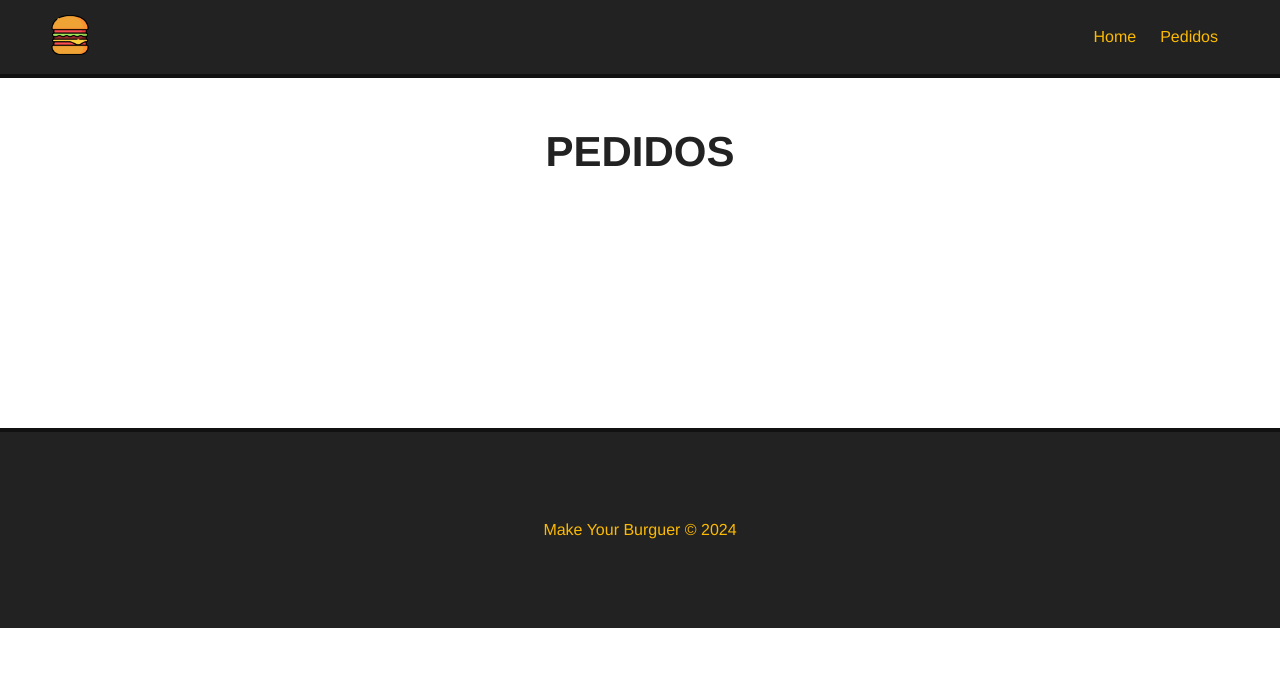
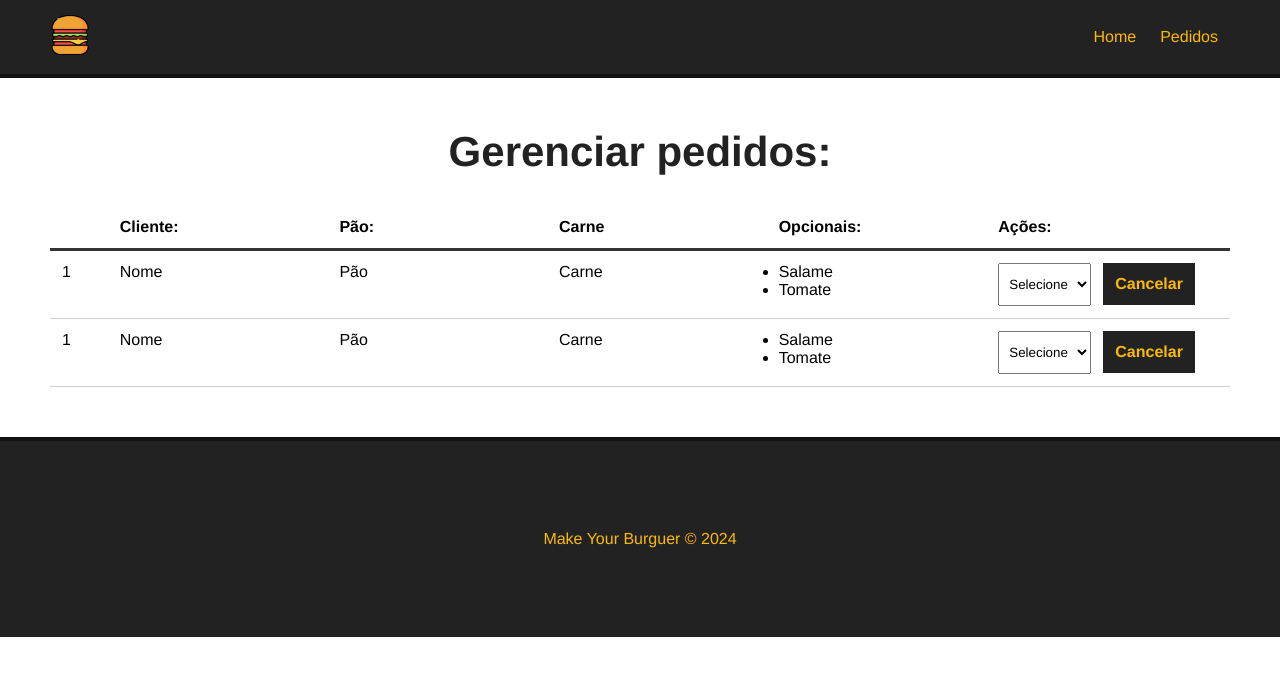
Before and after one commit to Wagner-Bregeon94/Make-Your-Burguer, a Vue app: page /pedidos in a window 1280 px wide. Shown: the top 676 px of the page. Built offline with nearby package versions, Linux system fonts and the light colour scheme.

Commit message:
criando a tela de pedidos

```diff
--- /dev/null
+++ b/src/components/Dashboard.vue
@@ -0,0 +1,116 @@
+<template>
+    <div id="burger-table">
+        <div>
+            <div id="burger-table-heading">
+                <div class="order-id"></div>
+                <div>Cliente:</div>
+                <div>Pão:</div>
+                <div>Carne</div>
+                <div>Opcionais:</div>
+                <div>Ações:</div>
+            </div>
+        </div>
+        <div id="burger-table-rows">
+            <div class="burger-table-row">
+                <div class="order-number">1</div>
+                <div>Nome</div>
+                <div>Pão</div>
+                <div>Carne</div>
+                <div>
+                    <ul>
+                        <li>Salame</li>
+                        <li>Tomate</li>
+                    </ul>
+                </div>
+                <div>
+                    <select name="status" class="status">
+                        <option value="">Selecione</option>
+                    </select>
+                    <button class="delete-btn">Cancelar</button>
+                </div>
+            </div>
+             <div class="burger-table-row">
+                <div class="order-number">1</div>
+                <div>Nome</div>
+                <div>Pão</div>
+                <div>Carne</div>
+                <div>
+                    <ul>
+                        <li>Salame</li>
+                        <li>Tomate</li>
+                    </ul>
+                </div>
+                <div>
+                    <select name="status" class="status">
+                        <option value="">Selecione</option>
+                    </select>
+                    <button class="delete-btn">Cancelar</button>
+                </div>
+            </div>
+        </div>
+    </div>
+</template>
+
+<script>
+export default {
+    name: "Dashboard"
+}
+</script>
+
+<style scoped>
+    #burger-table {
+        max-width: 1200px;
+        margin: 0 auto;
+    }
+
+    #burger-table-heading,
+    #burger-table-rows,
+    .burger-table-row {
+        display: flex;
+        flex-wrap: wrap;
+    }
+
+    #burger-table-heading {
+        font-weight: bold;
+        padding: 12px;
+        border-bottom: 3px solid #333;
+    }
+
+    #burger-table-heading div,
+    .burger-table-row div {
+       width: 19%;
+    }
+
+    .burger-table-row {
+        width: 100%;
+        padding: 12px;
+        border-bottom: 1px solid #CCC;
+    }
+
+    #burger-table-heading .order-id,
+    .burger-table-row .order-number {
+        width: 5%;
+    }
+
+    select {
+        padding: 12px 6px;
+        margin-right: 12px;
+    }
+
+    .delete-btn {
+        background-color: #222;
+        color: #FCBA03;
+        font-weight: bold;
+        border: 2px solid #222;
+        padding: 10px;
+        font-size: 16px;
+        margin: 0 auto;
+        cursor: pointer;
+        transition: .5s;
+    }
+
+    .delete-btn:hover {
+        background-color: transparent;
+        color: #222;
+    }
+</style>
--- a/src/views/Pedidos.vue
+++ b/src/views/Pedidos.vue
@@ -1,5 +1,17 @@
 <template>
   <div class="main-container">
-    <h1>PEDIDOS</h1>
+    <h1>Gerenciar pedidos:</h1>
+    <Dashboard/>
   </div>
 </template>
+
+<script>
+import Dashboard from "../components/Dashboard.vue";
+
+export default {
+  name: "Pedidos",
+  components: {
+    Dashboard
+  }
+}
+</script>
```
